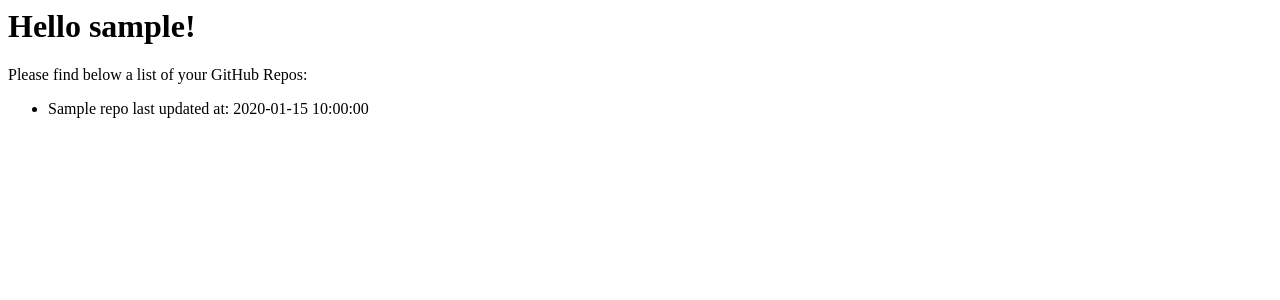
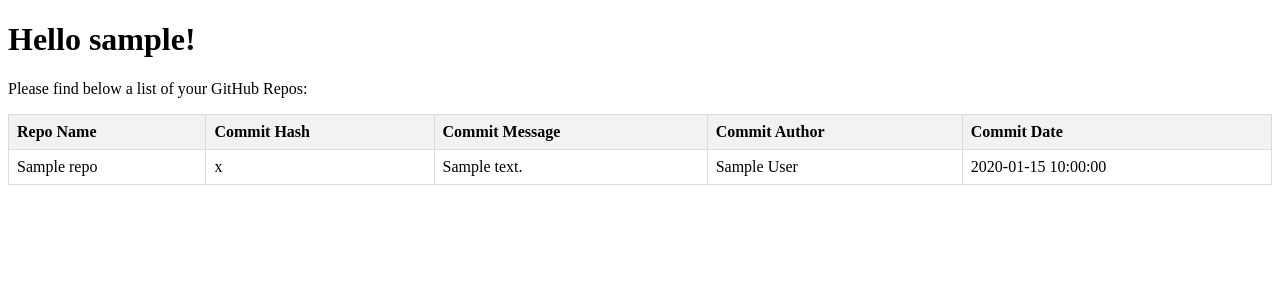
Before and after one commit to alexbull1999/SSE_LAB2, a Flask app: template templates/gitdata.html in a window 1280 px wide. Shown: the top 300 px of the page. Run offline with Flask 3, Linux system fonts and the light colour scheme; the template is opened without the code that fills it: most values are stand-ins (such as "Sample title", 1, 10 or a date in 2020).

Commit message:
Using git API to display in a table commits, commit hash, commit message, etc

```diff
--- a/app.py
+++ b/app.py
@@ -29,8 +29,38 @@ def submit():
                 {"name": repo["name"], "updated_at": repo["updated_at"]}
                 for repo in repos_data
             ]
+
+            detailed_git = []
+            for repo in repos:
+                new_data = requests.get(
+                    f"https://api.github.com/repos/{input_gitusername}/{repo['name']}/commits"
+                )
+                if new_data.status_code == 200:
+                    commits = new_data.json()
+
+                    if commits:
+                        latest_commit = max(
+                            commits,
+                            key=lambda x: x["commit"]["author"]["date"],
+                        )
+                        detailed_git.append(
+                            {
+                                "name": repo["name"],
+                                "commit_hash": latest_commit["sha"],
+                                "commit_message": latest_commit["commit"][
+                                    "message"
+                                ],
+                                "commit_author": latest_commit["commit"][
+                                    "author"
+                                ]["name"],
+                                "commit_date": latest_commit["commit"][
+                                    "author"
+                                ]["date"],
+                            }
+                        )
+
         return render_template(
-            "gitdata.html", gitusername=input_gitusername, repos=repos
+            "gitdata.html", gitusername=input_gitusername, repos=detailed_git
         )
 
     if input_animal == "Goat" or input_animal == "goat":
--- a/templates/gitdata.html
+++ b/templates/gitdata.html
@@ -1,13 +1,54 @@
+<!DOCTYPE html>
+<html lang="en">
+<head>
+    <meta charset="UTF-8">
+    <meta name="viewport" content="width=device-width, initial-scale=1.0">
+    <title>GitHub Repositories for {{ gitusername }}</title>
+    <style>
+        table {
+            width: 100%;
+            border-collapse: collapse;
+        }
+        th, td {
+            padding: 8px;
+            text-align: left;
+            border: 1px solid #ddd;
+        }
+        th {
+            background-color: #f2f2f2;
+        }
+    </style>
+</head>
+
+
 <body>
 	<h1>Hello {{gitusername}}!</h1>
 	<p>Please find below a list of your GitHub Repos:</p>
-	{% if repos %}
-        <ul>
-            {% for repo in repos %}
-                <li>{{ repo.name }} last updated at: {{ repo.updated_at }}</li>
-            {% endfor %}
-        </ul>
+	 {% if repos %}
+        <table>
+            <thead>
+                <tr>
+                    <th>Repo Name</th>
+                    <th>Commit Hash</th>
+                    <th>Commit Message</th>
+                    <th>Commit Author</th>
+                    <th>Commit Date</th>
+                </tr>
+            </thead>
+            <tbody>
+                {% for repo in repos %}
+                    <tr>
+                        <td>{{ repo.name }}</td>
+                        <td>{{ repo.commit_hash }}</td>
+                        <td>{{ repo.commit_message }}</td>
+                        <td>{{ repo.commit_author }}</td>
+                        <td>{{ repo.commit_date }}</td>
+                    </tr>
+                {% endfor %}
+            </tbody>
+        </table>
     {% else %}
-        <p>No repositories found for user "{{gitusername}}" or an error occurred.</p>
+        <p>No repositories found for user "{{ gitusername }}" or an error occurred.</p>
     {% endif %}
 </body>
+</html>
```
